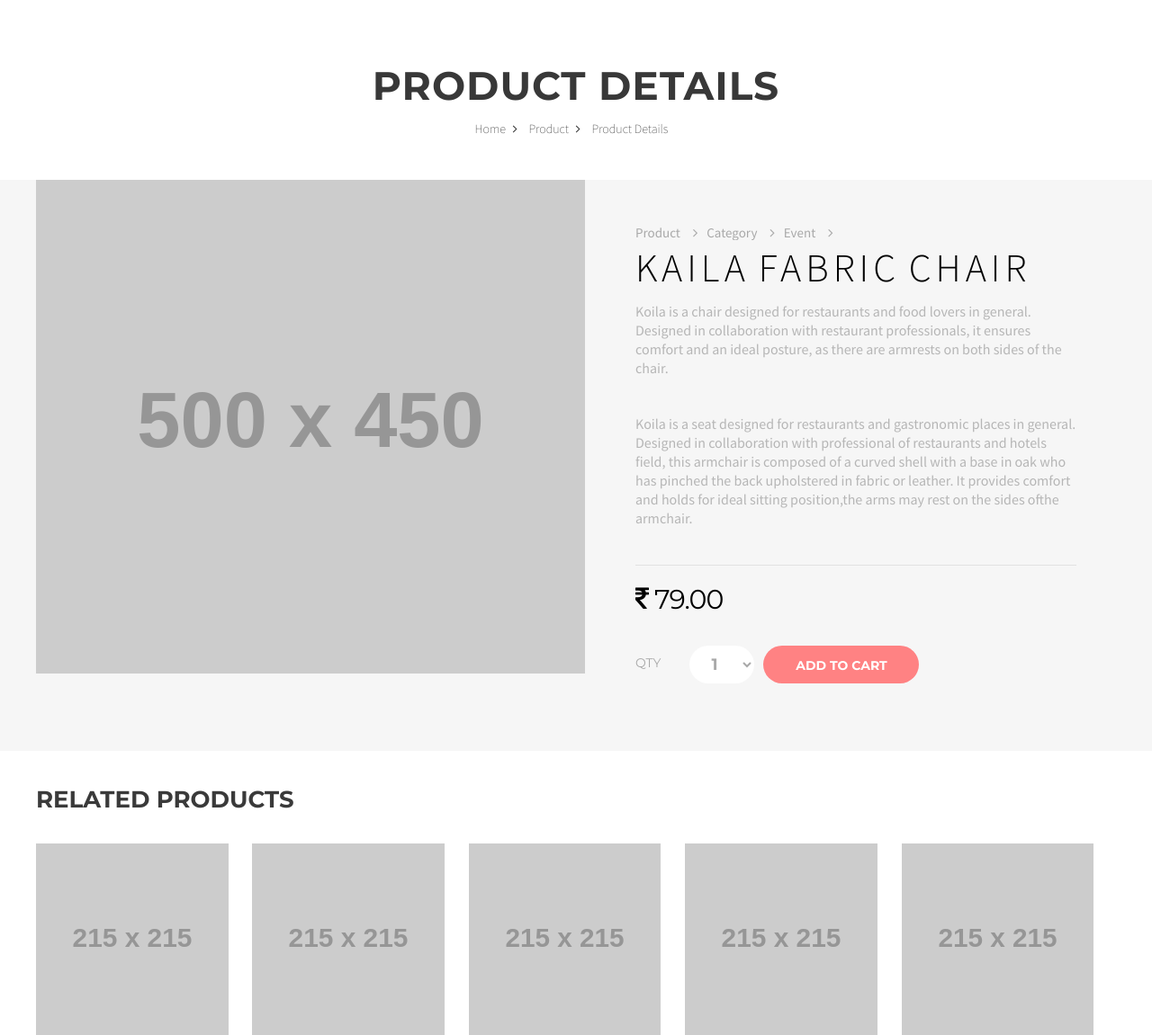
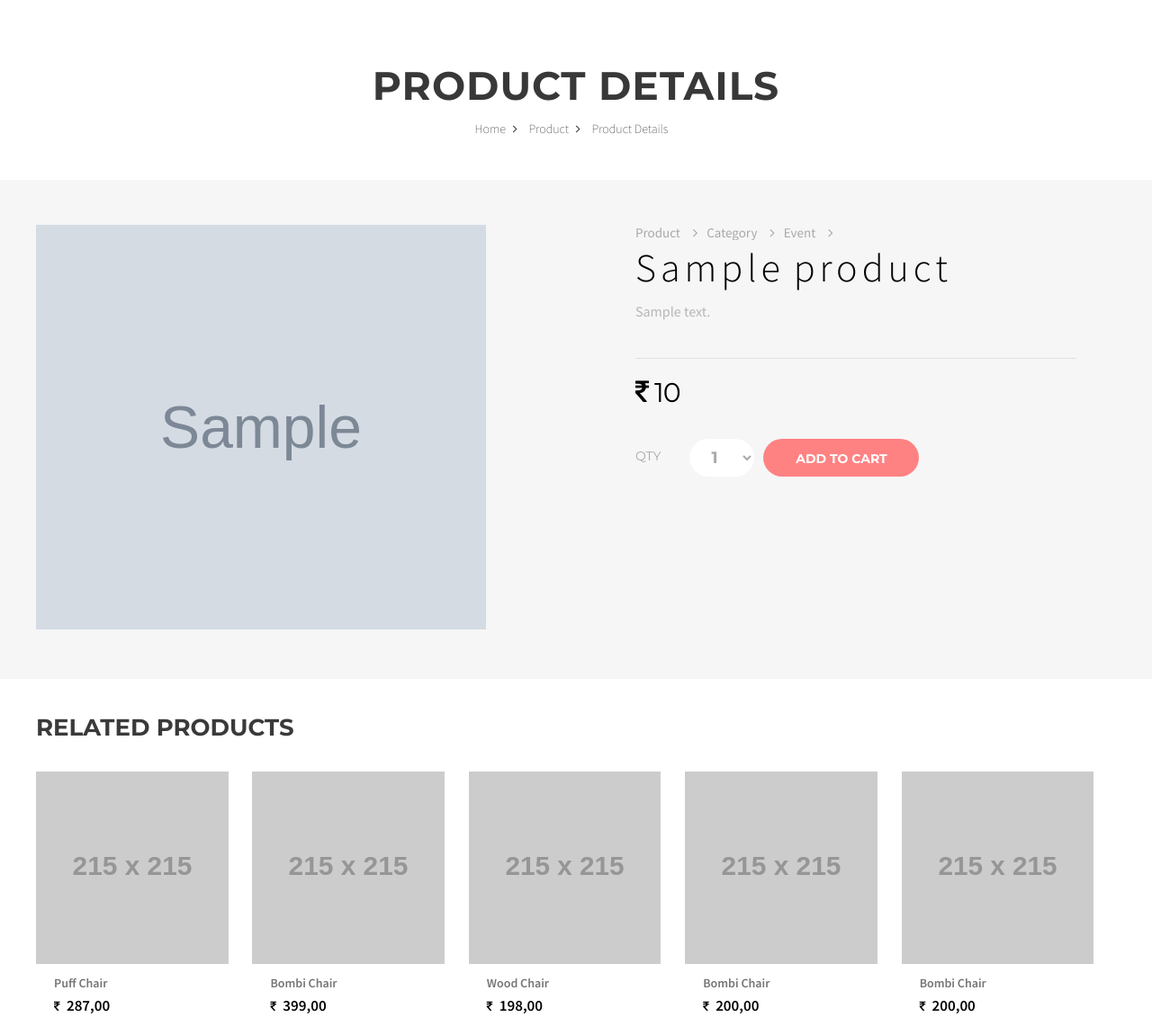
Before and after one commit to inj-krish19/Rentac, a PHP site: page /productdetail.php?pid=1 in a window 1280 px wide. Shown: the part 346-1497 px from the top of the page at 90% size. Run offline with PHP 8.4, Linux system fonts and the light colour scheme; tables that the repository leaves empty or names only in its code hold one stand-in row (values such as "Sample post"); grey boxes marked "Sample" are stand-in pictures; grey boxes labelled with a size stand in for pictures from a placeholder-image service; some libraries are stand-ins or nearby versions.

Commit message:
Product Page Completed Successfully

```diff
--- a/scripts/productdetail.php
+++ b/scripts/productdetail.php
@@ -6,7 +6,7 @@
     <meta charset="utf-8">
     <!-- set the viewport width and initial-scale on mobile devices -->
     <meta name="viewport" content="width=device-width, initial-scale=1.0">
-    <title>About Us</title>
+    <title>Prodcut Details</title>
     <link rel="shortcut icon" href="../Images/logos/detail.jpg" type="image/x-icon">
     <!-- include the site stylesheet -->
     <link
@@ -23,7 +23,25 @@
     <!-- include the site stylesheet -->
     <link rel="stylesheet" href="../css/responsive.css">
 </head>
+<?php
+    if(
+        empty($_REQUEST["pid"])
+    ){
+        header("Location:../scripts/product.php");
+    }else{
 
+        require_once("connection.php");
+
+        $query = "select productid,product_name,price,description,image_path from product where productid = ".$_REQUEST["pid"]." ";
+
+        $result = mysqli_query($conn,$query);
+
+        $record = mysqli_fetch_assoc($result);
+
+    }
+
+
+?>
 <body>
     <!-- main container of all the page elements -->
     <div id="wrapper">
@@ -154,16 +172,7 @@
                                     <!-- Product Slider of the Page -->
                                     <div class="product-slider">
                                         <div class="slide">
-                                            <img src="http://placehold.it/500x450" alt="image descrption">
-                                        </div>
-                                        <div class="slide">
-                                            <img src="http://placehold.it/500x450" alt="image descrption">
-                                        </div>
-                                        <div class="slide">
-                                            <img src="http://placehold.it/500x450" alt="image descrption">
-                                        </div>
-                                        <div class="slide">
-                                            <img src="http://placehold.it/500x450" alt="image descrption">
+                                            <img src="<?php  echo "../".$record["image_path"]; ?>" style="margin-top: 50px;width:500px; height:450px;" alt="image descrption">
                                         </div>
                                     </div><!-- Product Slider of the Page end -->
                                 </div><!-- Slider of the Page end -->
@@ -171,26 +180,17 @@
                                 <div class="detial-holder">
                                     <!-- Breadcrumbs of the Page -->
                                     <ul class="list-unstyled breadcrumbs">
-                                        <li><a href="#">Product <i class="fa fa-angle-right"></i></a></li>
-                                        <li><a href="#">Category <i class="fa fa-angle-right"></i></a></li>
-                                        <li><a href="#">Event <i class="fa fa-angle-right"></i></a></li>
+                                        <li><a href="product.php">Product <i class="fa fa-angle-right"></i></a></li>
+                                        <li><a href="product.php?category=abc">Category <i class="fa fa-angle-right"></i></a></li>
+                                        <li><a href="product.php?event=abc">Event <i class="fa fa-angle-right"></i></a></li>
                                     </ul>
                                     <!-- Breadcrumbs of the Page end -->
-                                    <h2>KAILA FABRIC CHAIR</h2>
+                                    <h2> <?php  echo $record["product_name"]  ?> </h2>
                                     <div class="txt-wrap">
-                                        <p>Koila is a chair designed for restaurants and food lovers in general.
-                                            Designed in
-                                            collaboration with restaurant professionals, it ensures comfort and an ideal
-                                            posture, as there are armrests on both sides of the chair.</p>
-                                        <p>Koila is a seat designed for restaurants and gastronomic places in general.
-                                            Designed in collaboration with professional of restaurants and hotels field,
-                                            this armchair is composed of a curved shell with a base in oak who has
-                                            pinched
-                                            the back upholstered in fabric or leather. It provides comfort and holds for
-                                            ideal sitting position,the arms may rest on the sides ofthe armchair.</p>
+                                        <p> <?php  echo $record["description"]  ?> </p>
                                     </div>
                                     <div class="text-holder">
-                                        <span class="price"><i class="fa fa-rupee"></i> 79.00 </span>
+                                        <span class="price"><i class="fa fa-rupee"></i>  <?php  echo $record["price"]  ?>  </span>
                                     </div><!-- Product Form of the Page -->
                                     <form action="#" class="product-form">
                                         <fieldset>
@@ -228,11 +228,9 @@
                                                                 src="http://placehold.it/215x215"
                                                                 alt="image description"></a>
                                                         <ul class="links">
-                                                            <li><a href="#"><i class="icon-handbag"></i><span>Add to
+                                                            <li><a href="addincart.php?pid="><i class="icon-handbag"></i><span>Add to
                                                                         Cart</span></a></li>
-                                                            <li><a href="#"><i class="icomoon icon-heart-empty"></i></a>
-                                                            </li>
-                                                            <li><a href="#"><i class="icomoon icon-exchange"></i></a>
+                                                            <li><a href="product.php?pid="><i class="icomoon icon-exchange"></i></a>
                                                             </li>
                                                         </ul>
                                                     </div>
@@ -255,8 +253,6 @@
                                                         <ul class="links">
                                                             <li><a href="#"><i class="icon-handbag"></i><span>Add to
                                                                         Cart</span></a></li>
-                                                            <li><a href="#"><i class="icomoon icon-heart-empty"></i></a>
-                                                            </li>
                                                             <li><a href="#"><i class="icomoon icon-exchange"></i></a>
                                                             </li>
                                                         </ul>
@@ -280,8 +276,6 @@
                                                         <ul class="links">
                                                             <li><a href="#"><i class="icon-handbag"></i><span>Add to
                                                                         Cart</span></a></li>
-                                                            <li><a href="#"><i class="icomoon icon-heart-empty"></i></a>
-                                                            </li>
                                                             <li><a href="#"><i class="icomoon icon-exchange"></i></a>
                                                             </li>
                                                         </ul>
@@ -305,8 +299,6 @@
                                                         <ul class="links">
                                                             <li><a href="#"><i class="icon-handbag"></i><span>Add to
                                                                         Cart</span></a></li>
-                                                            <li><a href="#"><i class="icomoon icon-heart-empty"></i></a>
-                                                            </li>
                                                             <li><a href="#"><i class="icomoon icon-exchange"></i></a>
                                                             </li>
                                                         </ul>
@@ -330,8 +322,6 @@
                                                         <ul class="links">
                                                             <li><a href="#"><i class="icon-handbag"></i><span>Add to
                                                                         Cart</span></a></li>
-                                                            <li><a href="#"><i class="icomoon icon-heart-empty"></i></a>
-                                                            </li>
                                                             <li><a href="#"><i class="icomoon icon-exchange"></i></a>
                                                             </li>
                                                         </ul>
```
Also changed, not shown: scripts/product.php (+44 -22 lines).
